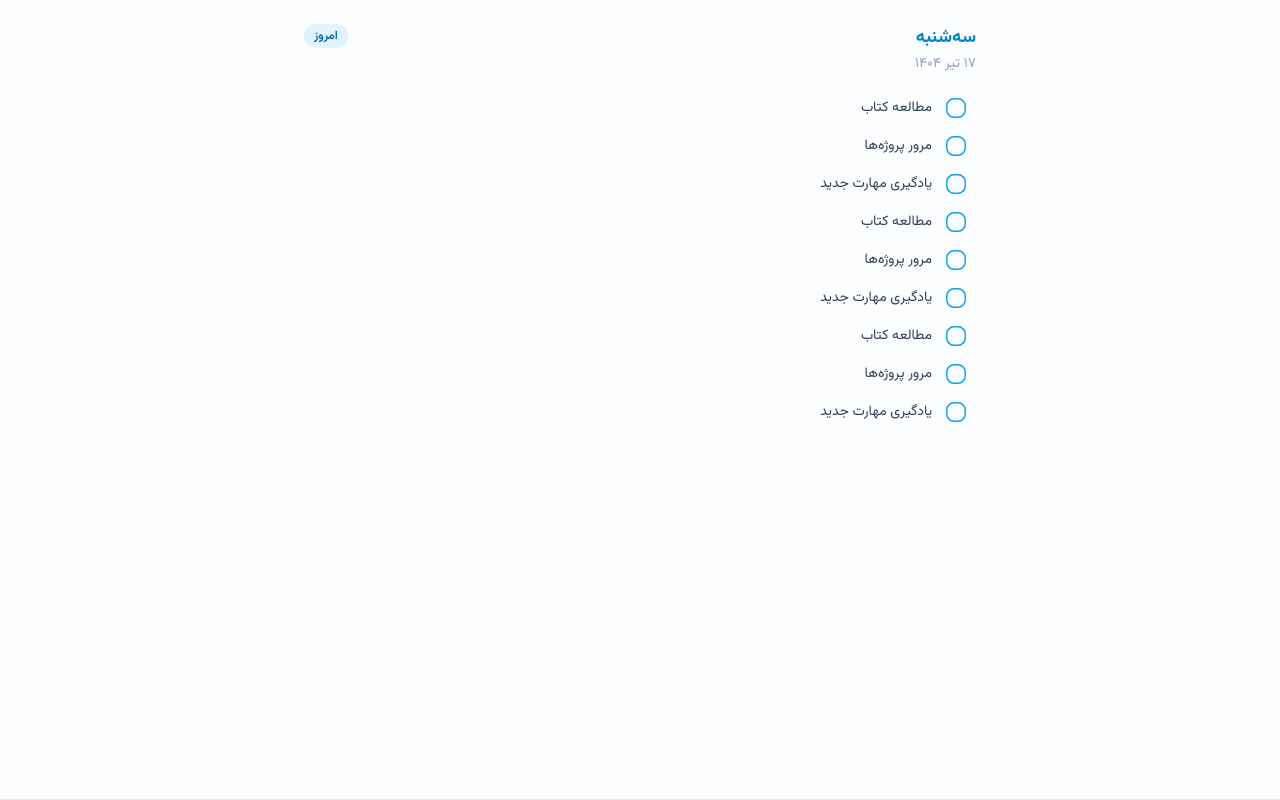
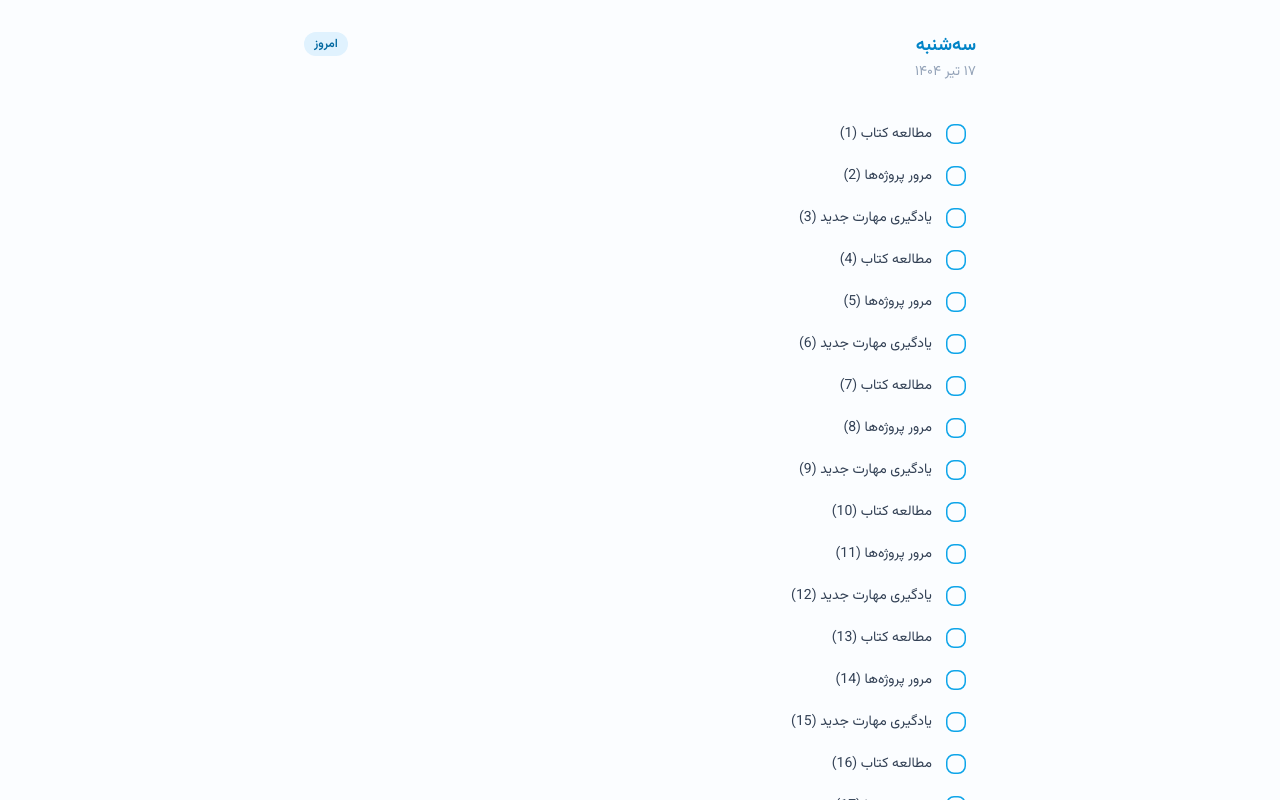
Before and after one commit to mahdiaslami/totea, a Vue app: page / in a window 1280 px wide. Built offline with nearby package versions, Linux system fonts and the light colour scheme.

Commit message:
refactor: simplify scroll handling and UX
Remove custom scroll containment logic in DayCard, switch scroll snap to proximity, and increase sample task generation for better testing.

```diff
--- a/src/components/ui/day-card/DayCardContent.vue
+++ b/src/components/ui/day-card/DayCardContent.vue
@@ -1,113 +1,13 @@
 <script setup lang="ts">
-import { inject, ref, onMounted, onUnmounted } from 'vue'
+import { inject } from 'vue'
 import type { DayCardContext } from './DayCardRoot.vue'
 
 const ctx = inject('daycard') as DayCardContext | undefined
 if (!ctx) throw new Error('DayCard.Content must be used inside DayCard.Root')
-
-const innerScrollEl = ref<HTMLElement | null>(null)
-const topFade = ref(false)
-const bottomFade = ref(false)
-
-function onScroll() {
-  const el = innerScrollEl.value
-  if (!el) return
-  const { scrollTop, scrollHeight, clientHeight } = el
-  const threshold = 6
-  topFade.value = scrollTop > threshold
-  bottomFade.value = scrollHeight - scrollTop - clientHeight > threshold
-}
-
-function handleWheel(e: WheelEvent) {
-  const el = innerScrollEl.value
-  if (!el) return
-
-  const hasScrollableContent = el.scrollHeight > el.clientHeight + 2
-  if (!hasScrollableContent) return
-
-  const { scrollTop, scrollHeight, clientHeight } = el
-  const isAtTop = scrollTop <= 1
-  const isAtBottom = scrollTop + clientHeight >= scrollHeight - 1
-
-  // If scrolling down and not at bottom, or scrolling up and not at top:
-  // keep scroll contained inside the tasks list!
-  if ((e.deltaY > 0 && !isAtBottom) || (e.deltaY < 0 && !isAtTop)) {
-    e.stopPropagation()
-  }
-}
-
-let touchStartY = 0
-
-function handleTouchStart(e: TouchEvent) {
-  const el = innerScrollEl.value
-  if (!el || e.touches.length === 0) return
-  touchStartY = e.touches[0].clientY
-}
-
-function handleTouchMove(e: TouchEvent) {
-  const el = innerScrollEl.value
-  if (!el || e.touches.length === 0) return
-
-  const hasScrollableContent = el.scrollHeight > el.clientHeight + 2
-  if (!hasScrollableContent) return
-
-  const currentY = e.touches[0].clientY
-  const deltaY = touchStartY - currentY // positive when swiping up (scrolling down)
-  const currentScrollTop = el.scrollTop
-  const { scrollHeight, clientHeight } = el
-
-  const isAtTop = currentScrollTop <= 1
-  const isAtBottom = currentScrollTop + clientHeight >= scrollHeight - 1
-
-  // When inside the scroll range, stop propagation so outer snap parent doesn't hijack the gesture
-  if ((deltaY > 0 && !isAtBottom) || (deltaY < 0 && !isAtTop)) {
-    e.stopPropagation()
-  }
-}
-
-onMounted(() => {
-  const el = innerScrollEl.value
-  if (el) {
-    el.addEventListener('touchstart', handleTouchStart, { passive: true })
-    el.addEventListener('touchmove', handleTouchMove, { passive: true })
-  }
-})
-
-onUnmounted(() => {
-  const el = innerScrollEl.value
-  if (el) {
-    el.removeEventListener('touchstart', handleTouchStart)
-    el.removeEventListener('touchmove', handleTouchMove)
-  }
-})
 </script>
 
 <template>
-  <div class="relative flex flex-1 min-h-0 flex-col overflow-hidden">
-    <div
-      ref="innerScrollEl"
-      class="h-full w-full flex-1 overflow-y-auto overscroll-contain pr-1 pl-1 touch-pan-y"
-      style="-webkit-overflow-scrolling: touch;"
-      @scroll="onScroll"
-      @wheel="handleWheel"
-    >
-      <slot />
-    </div>
-
-    <!-- Scroll fade indicators for inner list -->
-    <div
-      class="pointer-events-none absolute inset-x-0 top-0 h-8 bg-gradient-to-b from-white to-transparent transition-opacity duration-200"
-      :class="[
-        topFade ? 'opacity-100' : 'opacity-0',
-        ctx.isToday.value ? 'from-sky-50/70' : 'from-white',
-      ]"
-    />
-    <div
-      class="pointer-events-none absolute inset-x-0 bottom-0 h-8 bg-gradient-to-t from-white to-transparent transition-opacity duration-200"
-      :class="[
-        bottomFade ? 'opacity-100' : 'opacity-0',
-        ctx.isToday.value ? 'from-sky-50/70' : 'from-white',
-      ]"
-    />
+  <div class="mt-4 flex-1">
+    <slot />
   </div>
 </template>
--- a/src/components/ui/day-card/DayCardRoot.vue
+++ b/src/components/ui/day-card/DayCardRoot.vue
@@ -24,11 +24,11 @@ provide('daycard', {
 
 <template>
   <section
-    class="relative h-screen h-[100dvh] w-full flex-shrink-0 snap-start snap-always border-b border-slate-200/80 px-4 py-6 md:px-8 flex flex-col min-h-0 overflow-hidden"
+    class="relative min-h-screen min-h-[100dvh] w-full flex-shrink-0 snap-start border-b border-slate-200/80 px-4 py-8 md:px-8 flex flex-col justify-start overflow-visible touch-pan-y"
     :class="{ 'bg-sky-50/30': isToday }"
     :data-today="isToday"
   >
-    <div class="mx-auto flex h-full w-full max-w-2xl flex-col min-h-0">
+    <div class="mx-auto flex h-full w-full max-w-2xl flex-col">
       <slot />
     </div>
   </section>
--- a/src/components/ui/scroll-provider/ScrollRoot.vue
+++ b/src/components/ui/scroll-provider/ScrollRoot.vue
@@ -31,8 +31,8 @@ function onScroll() {
   <div class="relative h-screen h-[100dvh] w-full flex-1 overflow-hidden">
     <div
       :ref="setScrollEl"
-      class="h-full w-full overflow-y-auto overflow-x-hidden snap-y snap-mandatory scroll-smooth touch-pan-y"
-      style="scroll-snap-type: y mandatory; -webkit-overflow-scrolling: touch;"
+      class="h-full w-full overflow-y-auto overflow-x-hidden snap-y snap-proximity scroll-smooth touch-pan-y"
+      style="scroll-snap-type: y proximity; -webkit-overflow-scrolling: touch;"
       @scroll="onScroll"
     >
       <slot />
--- a/src/components/ui/task-list/TaskItemTrigger.vue
+++ b/src/components/ui/task-list/TaskItemTrigger.vue
@@ -11,7 +11,7 @@ if (!ctx) throw new Error('TaskItem.Trigger must be used inside TaskItem.Root')
 <template>
   <button
     type="button"
-    class="flex w-full cursor-pointer items-center gap-3 rounded-lg px-1 py-1.5 text-start transition-colors hover:bg-slate-100/70"
+    class="flex w-full cursor-pointer items-center gap-3 rounded-lg px-2 py-2 text-start transition-colors hover:bg-slate-100/70 active:bg-slate-100 touch-pan-y"
     :class="{ 'cursor-not-allowed opacity-60 hover:bg-transparent': ctx.disabled }"
     :disabled="ctx.disabled"
     :aria-pressed="ctx.task.done"
--- a/src/modules/timeline/date.ts
+++ b/src/modules/timeline/date.ts
@@ -40,17 +40,24 @@ const SAMPLE_TASKS = [
 
 export function generateTasksForDay(date: PersianDate): Task[] {
   const seed = hashString(date.formatJalali())
-  // generate between 2 and 12 tasks depending on the day so some days have a long list
-  const count = (seed % 10) + 3
   const dayStart = date.getTime()
   const tasks: Task[] = []
+
+  // If today or tomorrow, guarantee 20 tasks so the user can immediately test long list behavior
+  let count: number
+  if (date.isToday()) {
+    count = 20
+  } else {
+    // Generate between 4 and 22 tasks depending on the day
+    count = (seed % 19) + 4
+  }
 
   for (let i = 0; i < count; i++) {
     const title = SAMPLE_TASKS[(seed + i * 5) % SAMPLE_TASKS.length]
     const done = date.isPast() ? ((seed >> (i + 1)) & 1) === 1 : false
     tasks.push({
       id: `${dayStart}-${i}`,
-      title,
+      title: `${title} (${i + 1})`,
       done,
     })
   }
--- a/src/views/TimelineView.vue
+++ b/src/views/TimelineView.vue
@@ -56,7 +56,7 @@ function handleToggle(day: DayItem, taskId: string) {
 </script>
 
 <template>
-  <div class="flex h-screen flex-col bg-white">
+  <div class="flex h-screen h-[100dvh] w-full flex-col bg-white overflow-hidden">
     <ScrollProvider>
       <ScrollRoot @scroll="onScroll">
         <DayCardRoot
```
